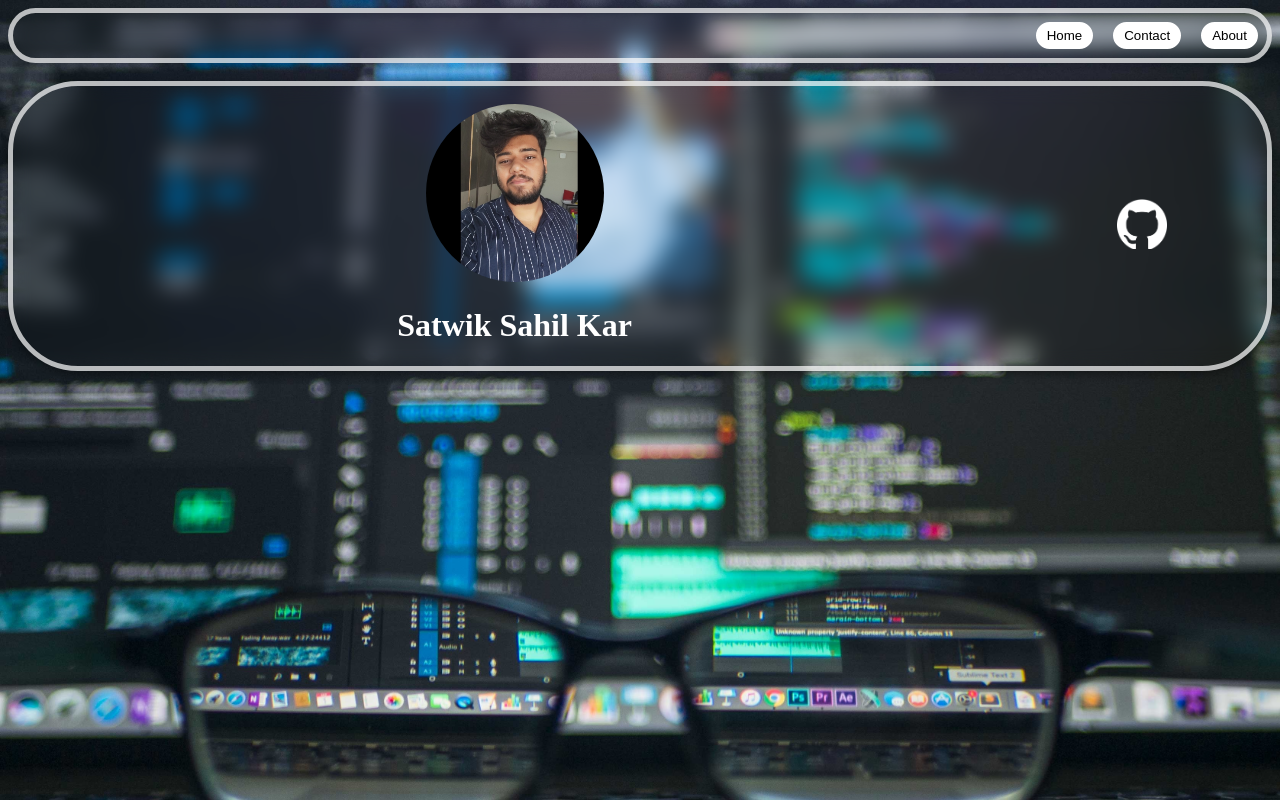
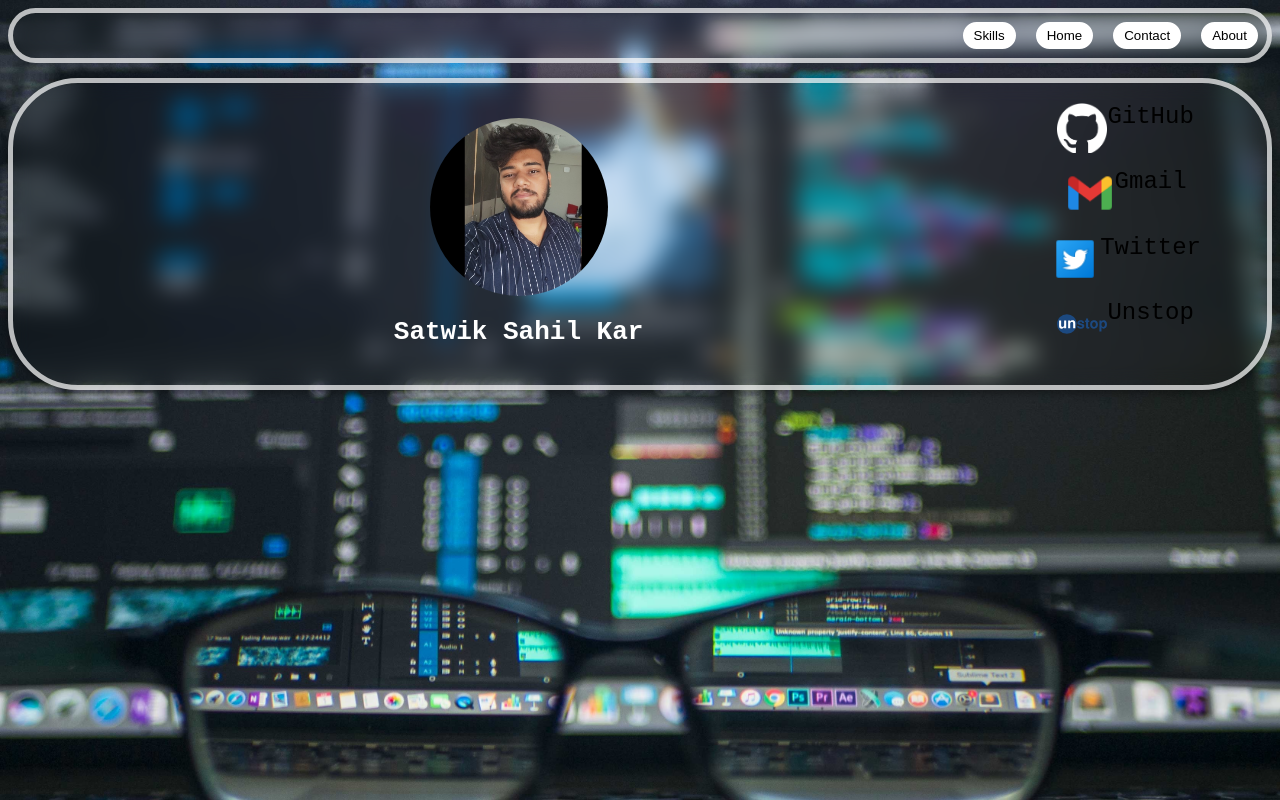
Before and after one commit to Satwik-Kar/MyPortfolio, a plain HTML site: page index.html in a window 1280 px wide. Drawn offline with Linux system fonts and the light colour scheme.

Commit message:
added Gmail,twitter,unstop anchors and css file and some refinements

```diff
--- /dev/null
+++ b/css/index.css
@@ -0,0 +1,61 @@
+.navbar {
+    backdrop-filter: blur(11px);
+    border: 5px solid rgba(255, 255, 255, 0.7);
+    border-radius: 70px;
+    padding: 9px
+}
+
+.unordered-list {
+    list-style-type: none;
+    margin: 0;
+    padding: 0;
+    overflow: hidden;
+}
+
+.li {
+    float: right;
+    margin-left: 20px
+}
+
+.navbar_buttons {
+    border: 5px solid white;
+    border-radius: 18px;
+    background-color: white
+}
+
+.mainDivOfProfileSec {
+    padding: 20px;
+    flex-direction: row;
+    display: flex;
+    flex: 1;
+    border: 5px solid rgba(255, 255, 255, 0.7);
+    border-radius: 70px;
+    box-shadow: 0 3px 10px rgb(0 0 0 / .4);
+    backdrop-filter: blur(11px)
+}
+
+.profileDp {
+    width: 178px;
+    height: 178px;
+    border-radius: 100%;
+    align-self: center;
+    justify-content: center
+
+}
+
+.logosDiv {
+    flex: 1;
+    align-items: center;
+    flex-direction: column;
+    display: flex;
+    justify-content: center
+}
+.singleLogo{
+    flex:1;display:flex;flex-direction: row
+}
+.logo_anchor{
+    flex:1;text-align: center
+}
+.anchorImage{
+    width: 50px;height: 50px
+}
--- a/index.html
+++ b/index.html
@@ -3,28 +3,27 @@
 
 <head>
     <meta charset="UTF-8">
-
     <title>Portfolio@Satwik</title>
+    <link rel="stylesheet" href="css/index.css">
 </head>
 <script src="Js/index.js"></script>
-<body style="background-image:url('assets/bg.jpg');background-repeat: no-repeat;
+<body
+        style="font-family: monospace;background-image:url('assets/bg.jpg');background-repeat: no-repeat;
   background-attachment: fixed;
   background-size: cover;">
-<nav class="navbar"
-     style="backdrop-filter: blur(11px);border:5px solid rgba(255,255,255,0.7);border-radius: 70px;padding: 9px">
-
-    <ul style=" list-style-type: none;
-  margin: 0;
-  padding: 0;
-  overflow: hidden;">
-        <li style="float: right;margin-left: 20px">
-            <button style="border:5px solid white ;border-radius: 18px;background-color: white">About</button>
+<nav class="navbar">
+    <ul class="unordered-list">
+        <li class="li">
+            <button class="navbar_buttons">About</button>
         </li>
-        <li style="float: right;margin-left: 20px">
-            <button style="border:5px solid white ;border-radius: 18px;background-color: white">Contact</button>
+        <li class="li">
+            <button class="navbar_buttons">Contact</button>
         </li>
-        <li style="float: right;margin-left: 20px">
-            <button style="border:5px solid white ;border-radius: 18px;background-color: white">Home</button>
+        <li class="li">
+            <button class="navbar_buttons">Home</button>
+        </li>
+        <li class="li">
+            <button class="navbar_buttons">Skills</button>
         </li>
     </ul>
 
@@ -32,19 +31,48 @@
 </nav>
 <br>
 
-<div align='center'
-     style="flex-direction:row;display: flex;flex:1;border: 5px solid rgba(255,255,255,0.7);border-radius: 70px;box-shadow: 0 3px 10px rgb(0 0 0 / .4);backdrop-filter: blur(11px)">
-    <br>
+<div class="mainDivOfProfileSec" align='center'>
     <div style="flex:4">
         <br>
-        <img src="assets/my_image.jpg"
-             style="width: 178px;height: 178px;border-radius: 100%;align-self: center;justify-content: center"
-             alt="no Image"/>
+        <img class="profileDp" src="assets/my_image.jpg"
+             alt="Profile Image"/>
         <h1 style="color: white;">Satwik Sahil Kar</h1>
     </div>
-    <div style="flex:1;align-items: center;display: flex;justify-content: center">
-        <a href=url('www.google.com') style="text-align: center"><img title="GitHub"  src="assets/github-mark-white.png"
-                                                                      style="width: 50px;height: 50px" alt="GitHub"></a>
+    <div class="logosDiv">
+        <div class="singleLogo">
+            <a class="logo_anchor" href='www.google.com'>
+                <img title="GitHub"
+                     src="assets/github-mark-white.png"
+                     style="width: 50px;height: 50px"
+                     alt="GitHub">
+            </a>
+            <text style="flex:5;text-align: center;font-size: 24px">GitHub</text>
+        </div>
+        <div class="singleLogo">
+            <a class="logo_anchor" href='www.google.com'>
+                <img class="anchorImage" title="Gmail" src="assets/gmail_icon.png"
+
+                     alt="Gmail">
+            </a>
+            <text style="flex:5;text-align: center;font-size: 24px">Gmail</text>
+        </div>
+        <div class="singleLogo">
+            <a class="logo_anchor" href='www.google.com'>
+                <img class="anchorImage" title="Gmail" src="assets/twitter_icon.png"
+
+                     alt="Twitter">
+            </a>
+            <text style="flex:5;text-align: center;font-size: 24px">Twitter</text>
+        </div>
+        <div class="singleLogo">
+            <a class="logo_anchor" href='www.google.com'>
+                <img class="anchorImage" title="Gmail" src="assets/unstop-logo.svg"
+
+                     alt="Unstop">
+            </a>
+            <text style="flex:5;text-align: center;font-size: 24px">Unstop</text>
+        </div>
+
     </div>
 
 
```
Also changed, not shown: assets/download.png (added), assets/gmail_icon.png (added), assets/twitter_icon.png (added), assets/unstop-logo.svg (added).
